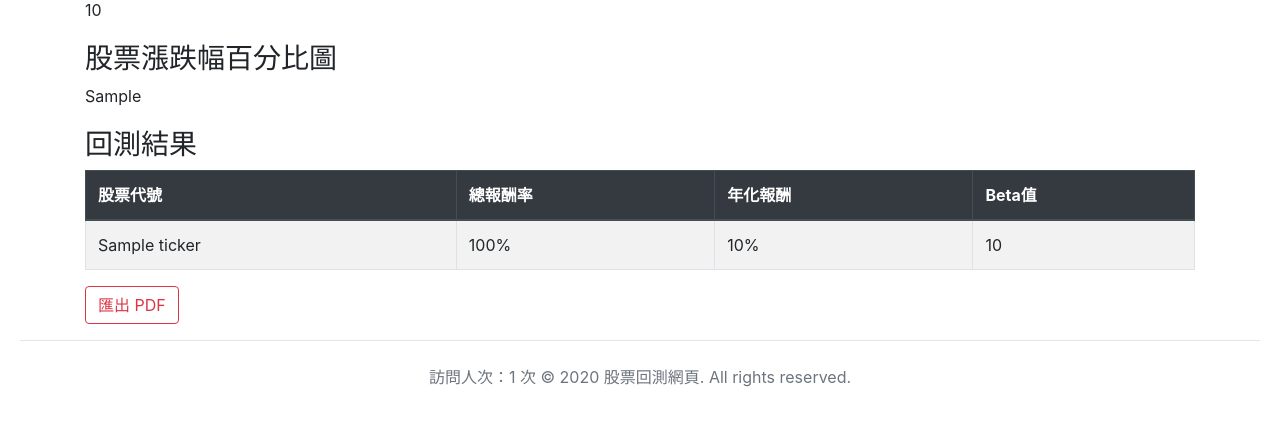
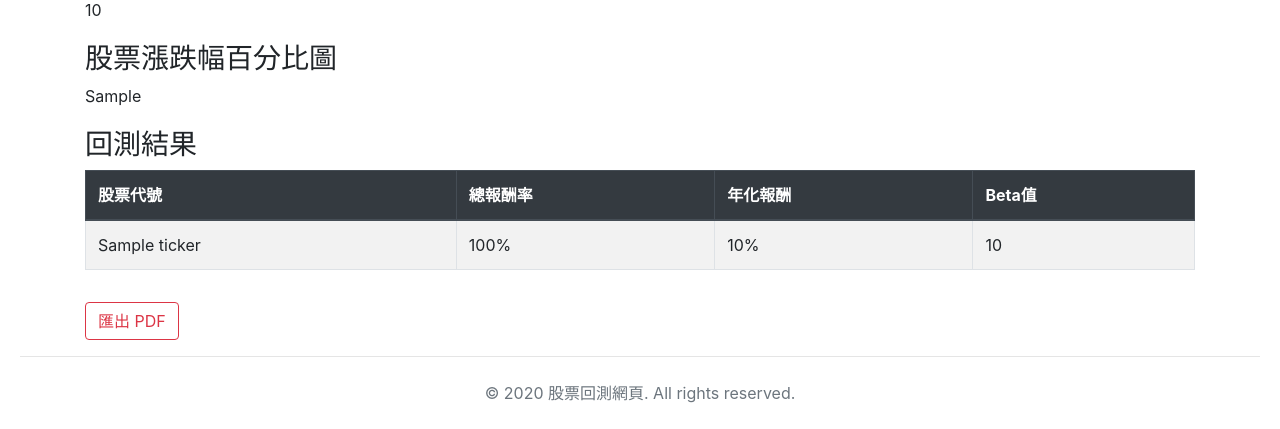
Before and after one commit to Brritany/stock-backtest-app, a Flask app: template templates/index.html in a window 1280 px wide. Shown: the part 573-1002 px from the top of the page. Before the commit the page ends 960 px from the top, so only its background shows below. Run offline with Flask 3, Linux system fonts and the light colour scheme; the template is opened without the code that fills it: most values are stand-ins (such as "Sample title", 1, 10 or a date in 2020); some libraries are stand-ins or nearby versions.

Commit message:
testing: html2pdf.js fuction

```diff
--- a/templates/index.html
+++ b/templates/index.html
@@ -7,6 +7,8 @@
     <link rel="stylesheet" href="https://stackpath.bootstrapcdn.com/bootstrap/4.5.2/css/bootstrap.min.css">
     <!-- 引入 pyecharts 所需的 echarts.js -->
     <script src="https://cdnjs.cloudflare.com/ajax/libs/echarts/5.3.3/echarts.min.js"></script>
+    <!-- 引入 html2pdf 用來製作PDF檔案 -->
+    <script src="https://cdnjs.cloudflare.com/ajax/libs/html2pdf.js/0.10.1/html2pdf.bundle.min.js"></script>
     <style>
         body { margin: 20px; }
         .chart-container { margin-top: 20px; }
@@ -14,15 +16,17 @@
     </style>
 </head>
 <body>
-    <div class="container">
+    <div class="container" id="exportArea">
         <h1 class="mb-4 text-center">台美股回測與互動圖表</h1>
+
         <!-- 導覽按鈕列 -->
         <nav class="mb-4">
             <a href="/" class="btn {% if request.path == '/' %}btn-primary{% else %}btn-outline-secondary{% endif %} btn-sm">回測分析</a>
             <a href="/fundamental" class="btn {% if request.path == '/fundamental' %}btn-primary{% else %}btn-outline-secondary{% endif %} btn-sm">基本面資訊</a>
             <a href="/report" class="btn {% if request.path == '/report' %}btn-primary{% else %}btn-outline-secondary{% endif %} btn-sm">績效報告</a>
         </nav>
-        <!-- 原本的首頁介面 -->
+
+        <!-- 回測表單 -->
         <form method="POST" class="mb-4">
             <div class="form-group">
                 <label>股票代號 (以逗號分隔, 例：2330.TW, AAPL):</label>
@@ -78,7 +82,6 @@
         <div class="chart-container">
             <h2>回測期間：{{ start_date }} 至 {{ end_date }}</h2>
             <h3>股票價格走勢圖 (幣別：{% if currency=='TWD' %}台幣{% else %}美金{% endif %})</h3>
-            <!-- pyecharts 互動圖表 -->
             {{ price_chart_embed | safe }}
         </div>
         {% endif %}
@@ -114,21 +117,29 @@
                 </tbody>
             </table>
         </div>
+
+        <!-- 匯出 PDF 按鈕 -->
+        <button class="btn btn-outline-danger mt-3" onclick="downloadPDF()">匯出 PDF</button>
         {% endif %}
+    </div>
 
-        <form method="POST" action="/download" class="mt-3">
-            <input type="hidden" name="tickers" value="{{ tickers_input }}">
-            <input type="hidden" name="start_date" value="{{ start_date }}">
-            <input type="hidden" name="end_date" value="{{ end_date }}">
-            <button type="submit" name="format" value="pdf" class="btn btn-outline-danger">匯出 PDF</button>
-        </form>
-
-    </div>
+    <script>
+        function downloadPDF() {
+            const element = document.getElementById("exportArea");
+            const opt = {
+                margin:       0.3,
+                filename:     'report.pdf',
+                image:        { type: 'jpeg', quality: 0.98 },
+                html2canvas:  { scale: 2 },
+                jsPDF:        { unit: 'in', format: 'a4', orientation: 'portrait' }
+            };
+            html2pdf().set(opt).from(element).save();
+        }
+    </script>
 
     <hr>
     <footer class="text-center text-muted mt-4 mb-4">
-        <span>訪問人次：{{ visitor_count }} 次</span>
-        <span>&copy; {{ current_year }} 股票回測網頁. All rights reserved.</span>
+        &copy; {{ current_year }} 股票回測網頁. All rights reserved.
     </footer>
 
     <!-- 引入 Bootstrap JS 相關依賴 -->
```
